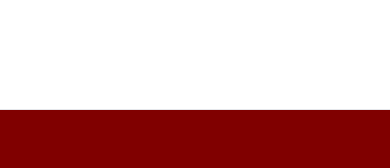
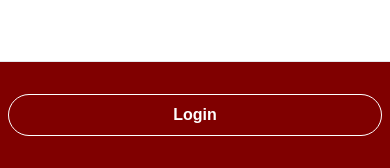
Before and after one commit to mjayhumilde/pass-college-official-website, a React (Vite) app: page / in a window 390 px wide. Both pictures are taken after a click on the button 359 px from the left and 36 px from the top of the page. Shown: the part 676-844 px from the top of the page. Built offline with nearby package versions, Linux system fonts and the light colour scheme; a web font is replaced by a local one.

Commit message:
fix login button color in header because its invincible

```diff
--- a/src/components/Header.jsx
+++ b/src/components/Header.jsx
@@ -376,15 +376,17 @@ const Header = () => {
                 </Link>
               </div>
             ) : (
+              <div className="py-6">
                 <button
                   onClick={() => {
                     navigate("login");
                     setIsMenuOpen(false);
                   }}
-                className="w-full px-6 py-2 font-bold transition-colors duration-300 border rounded-full border-red-primary text-red-primary hover:bg-red-primary hover:text-white"
+                  className="w-full px-6 py-2 font-bold transition-colors duration-300 border rounded-full border-white text-white hover:bg-red-primary hover:text-white"
                 >
                   Login
                 </button>
+              </div>
             )}
           </div>
         </div>
```
Lines whose indentation alone changed are shown as unchanged.
